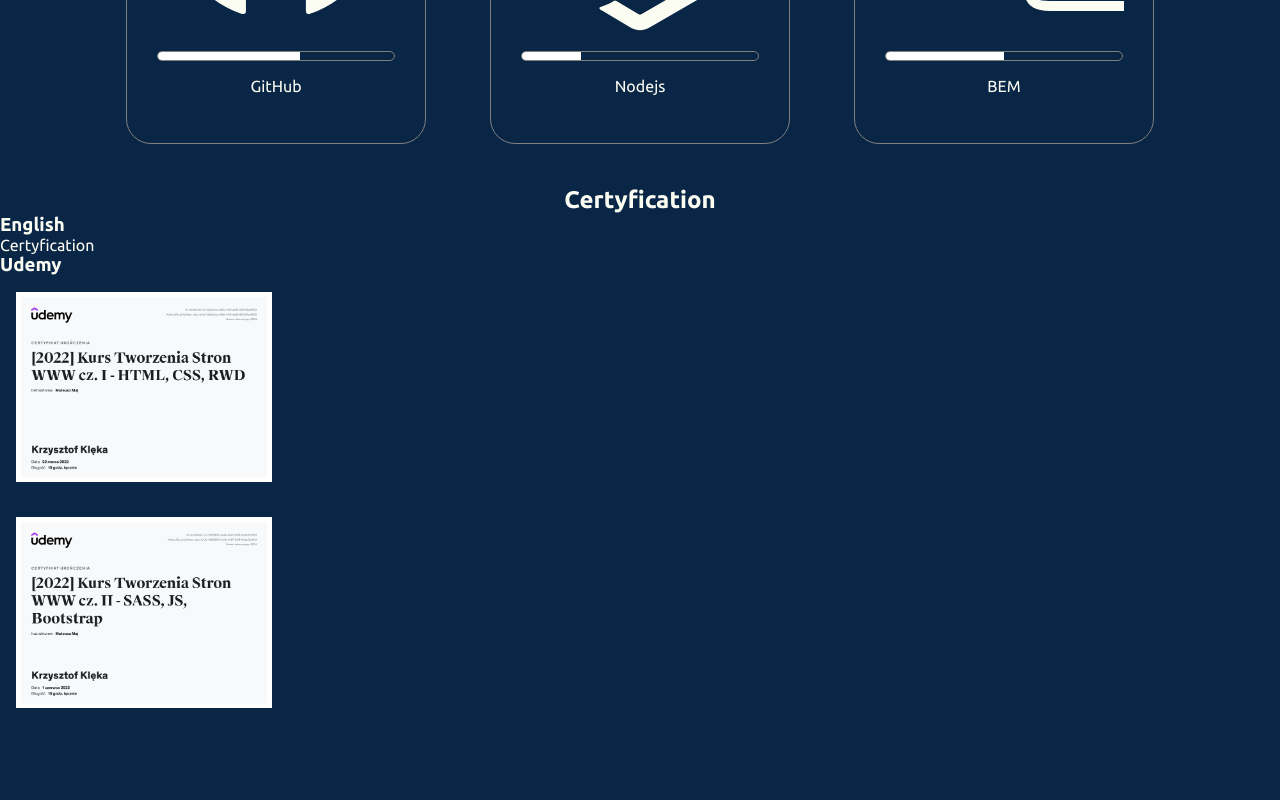
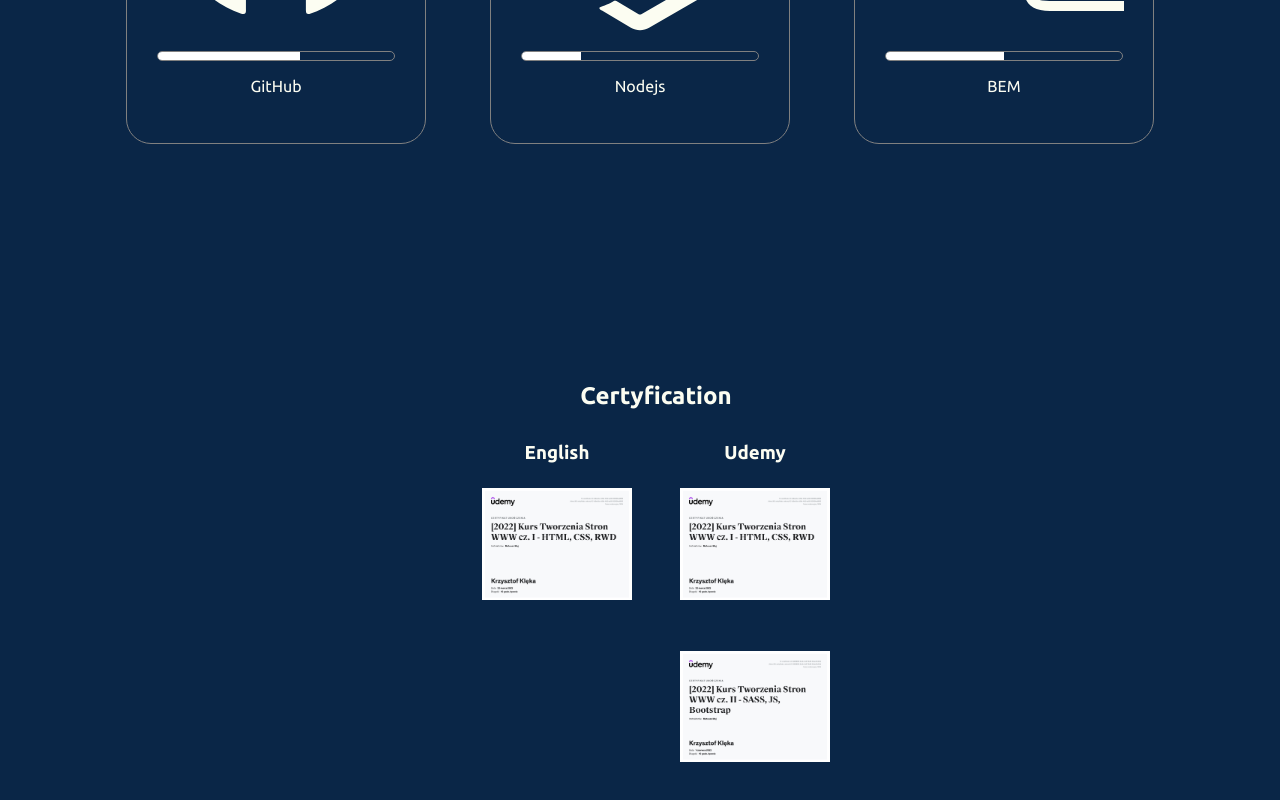
Before and after one commit to Kry765/Portfolio, a React (Create React App) app: page / in a window 1280 px wide. Shown: the part 3029-3829 px from the top of the page. Built offline with nearby package versions, Linux system fonts and the light colour scheme.

Commit message:
upgrade section cert

```diff
--- a/src/components/Certyfication.js
+++ b/src/components/Certyfication.js
@@ -11,13 +11,13 @@
 				<h1>Certyfication</h1>
 			</div>
 			<div className='certyfication__diplomas'>
-				<div>
+				<div className='certyfiaction_diploma'>
 					<h3>English</h3>
 					<div>
-						<p>Certyfication</p>
+					<img src={Udemy1} className='certyfication__img-diploma' alt='certyfication' />
 					</div>
 				</div>
-				<div>
+				<div className='certyfiaction_diploma'>
 					<h3>Udemy</h3>
 					<div>
 						<img src={Udemy1} className='certyfication__img-diploma' alt='certyfication' />
--- a/src/style/_certyfication.scss
+++ b/src/style/_certyfication.scss
@@ -1,11 +1,24 @@
 .certyfication {
 	display: flex;
+	justify-content: center;
 	align-items: center;
 	flex-direction: column;
 	width: 100%;
 	height: 100vh;
+	margin: 1em;
+	&__diplomas{
+		display: flex;
+		justify-content: space-around;
+		flex-wrap: wrap;
+		text-align: center;
+		margin: 2em;
+	}
+	&__diploma{
+		display: flex;
+		justify-content: center;
+	}
 	&__img-diploma {
-		margin: 1em;
-		width: 20%;
+		width: 150px;
+		margin: 1.5em;
 	}
 }
```
